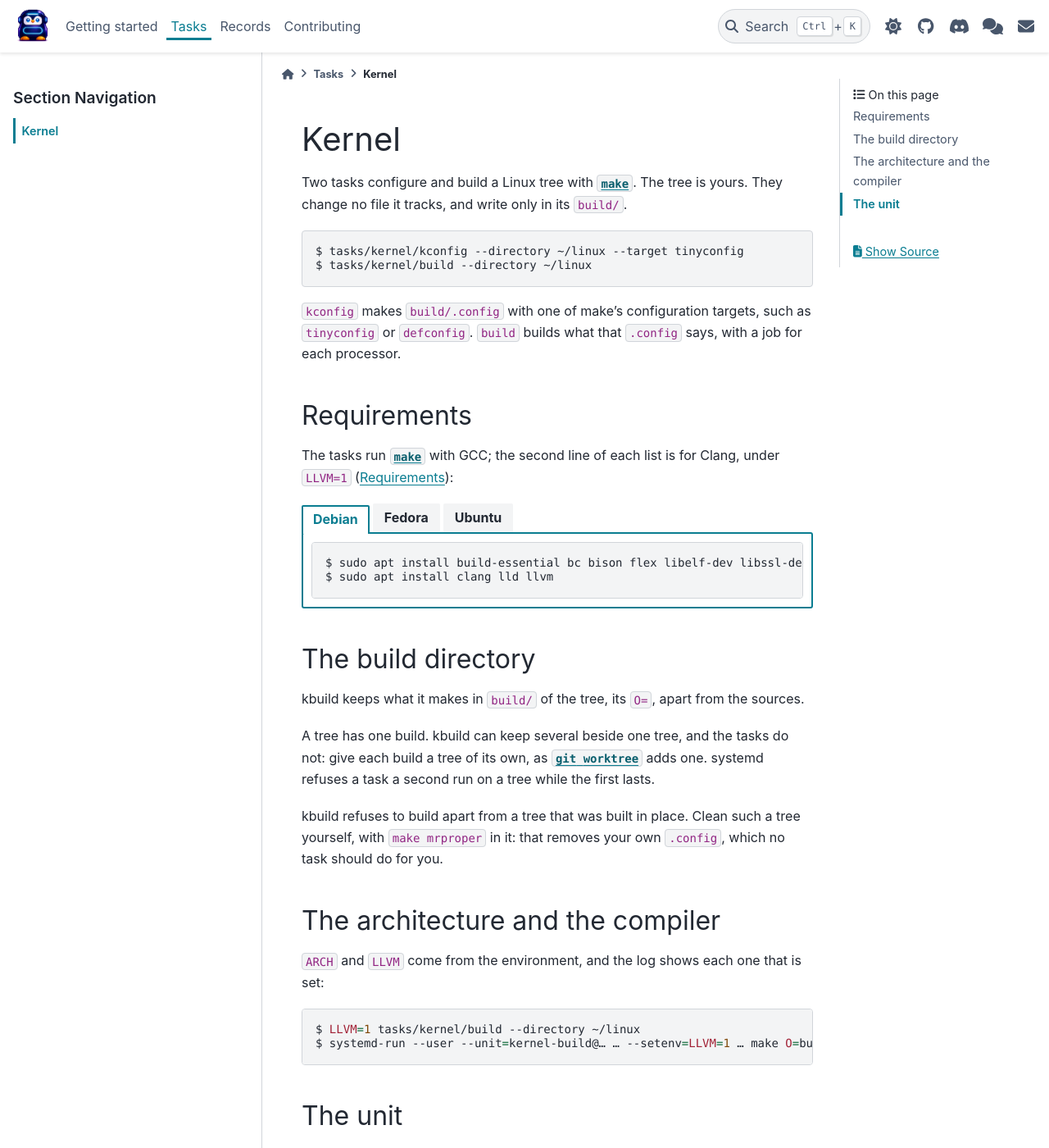
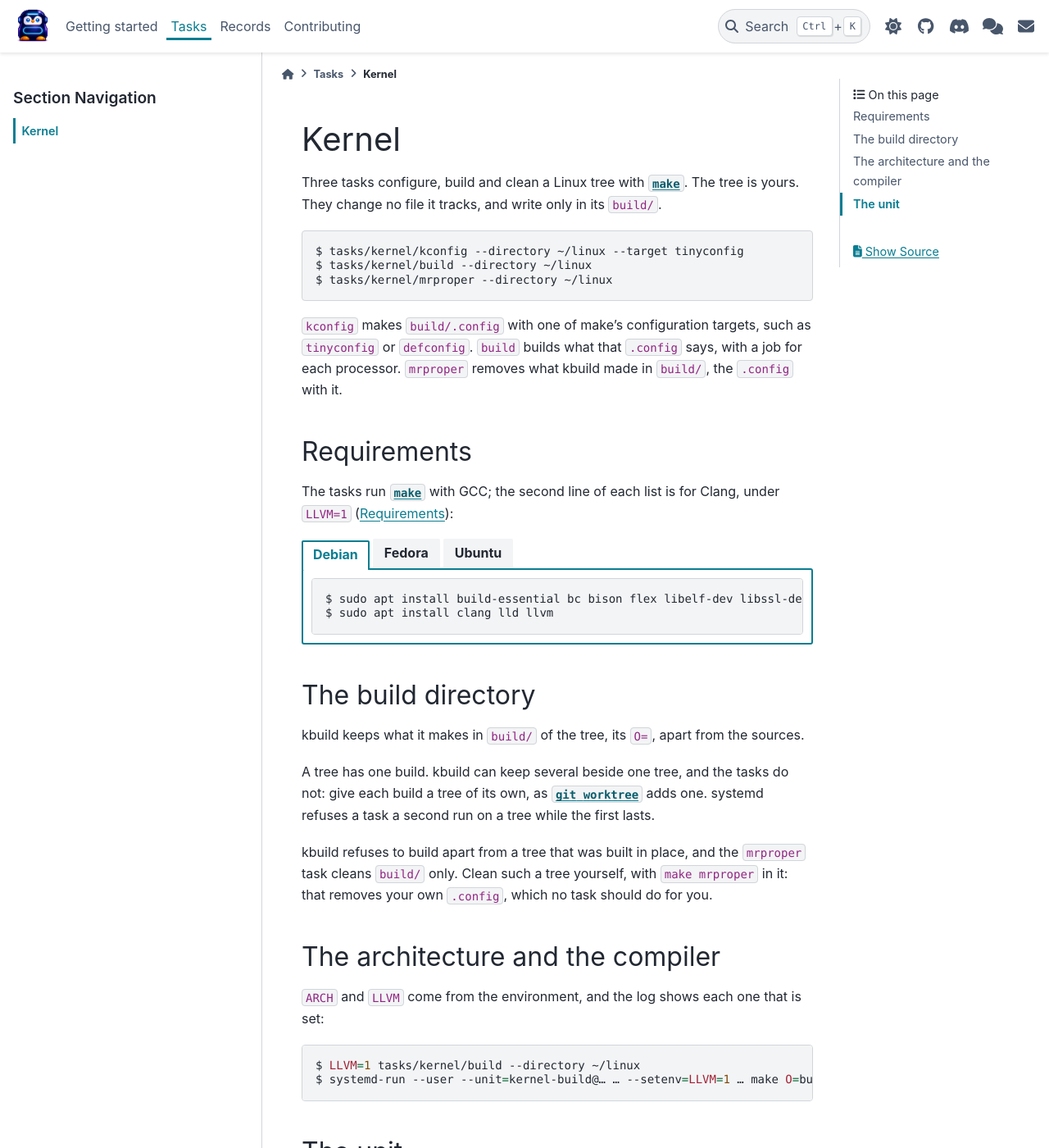
Before and after one commit to linux-kdevops/kdevops-ng, a Sphinx documentation site: the page built from docs/tasks/kernel.rst, in a window 1280 px wide and 1400 px high. Shown: the whole window at 82% size. Built offline with Sphinx 7.4.7 and the PyData theme 0.15.4, drawn with Linux system fonts in a browser that asks for light colours.

Commit message:
kernel: remove what kbuild made in a tree's build/
kconfig hands its target to make, so --target mrproper cleaned a build
and then named a configuration that was gone. Cleaning is a goal a
developer reruns alone, so it gets its own task, under make's name for
it.

make runs with O=, so mrproper empties build/ and leaves a tree that was
built in place as it is: that one holds the developer's own .config.

make knows nothing of the configuration's name kconfig leaves in build/, so
the task removes it: left behind, build would file under a configuration
that is gone.

Signed-off-by: Daniel Gomez <da.gomez@kernel.org>

```diff
--- a/docs/tasks/kernel.rst
+++ b/docs/tasks/kernel.rst
@@ -4,18 +4,21 @@
 Kernel
 ======
 
-Two tasks configure and build a Linux tree with :cmd:`make`. The tree is
-yours. They change no file it tracks, and write only in its ``build/``.
+Three tasks configure, build and clean a Linux tree with :cmd:`make`. The
+tree is yours. They change no file it tracks, and write only in its
+``build/``.
 
 .. code-block:: console
 
    $ tasks/kernel/kconfig --directory ~/linux --target tinyconfig
    $ tasks/kernel/build --directory ~/linux
+   $ tasks/kernel/mrproper --directory ~/linux
 
 :src:`kconfig <tasks/kernel/kconfig>` makes ``build/.config`` with one of
 make's configuration targets, such as ``tinyconfig`` or ``defconfig``.
 :src:`build <tasks/kernel/build>` builds what that ``.config`` says, with a
-job for each processor.
+job for each processor. :src:`mrproper <tasks/kernel/mrproper>` removes
+what kbuild made in ``build/``, the ``.config`` with it.
 
 .. _requirements-kernel:
 
@@ -67,9 +70,10 @@ tasks do not: give each build a tree of its own, as :cmd:`git worktree`
 adds one. systemd refuses a task a second run on a tree while the first
 lasts.
 
-kbuild refuses to build apart from a tree that was built in place. Clean
-such a tree yourself, with ``make mrproper`` in it: that removes your own
-``.config``, which no task should do for you.
+kbuild refuses to build apart from a tree that was built in place, and
+the ``mrproper`` task cleans ``build/`` only. Clean such a tree yourself,
+with ``make mrproper`` in it: that removes your own ``.config``, which no
+task should do for you.
 
 The architecture and the compiler
 =================================
```
Also changed, not shown: 2 other files.
